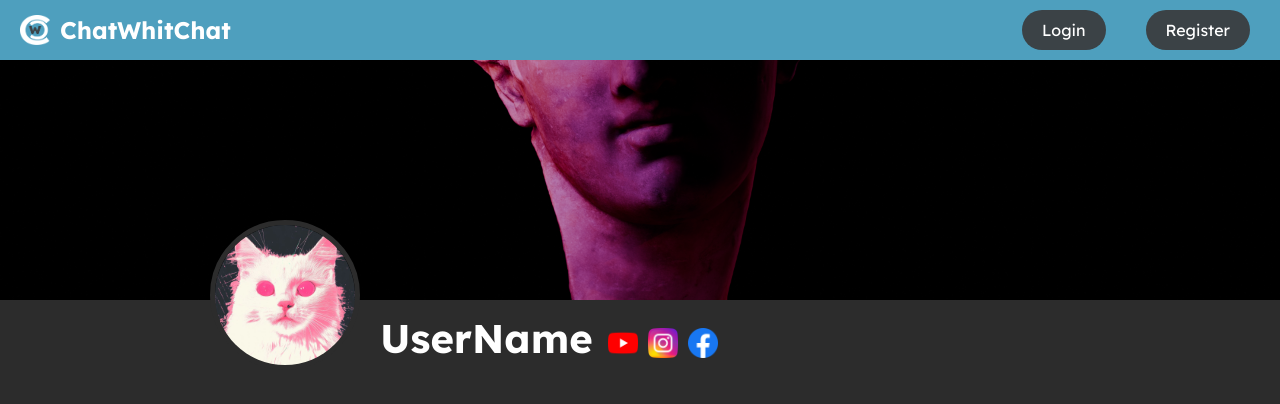
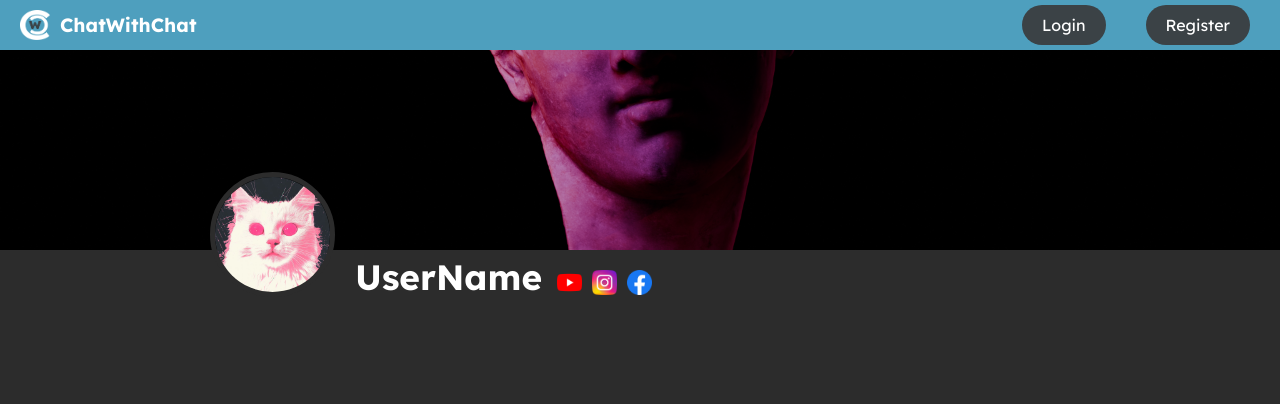
Before and after one commit to Spherelim/ChatWhitChat, a React (Vite) app: page /perfil in a window 1280 px wide. Shown: the top 404 px of the page. Built offline with nearby package versions, Linux system fonts and the light colour scheme; no server answers.

Commit message:
ui:Actualizar diseño
- se actualizo el diseño al tamaño original

se estaban haciendo pruevas con el zoom al 75%, ahora se corrigio el zoom y se ajusto al 100% de zoom

```diff
--- a/index.html
+++ b/index.html
@@ -4,7 +4,7 @@
     <meta charset="UTF-8" />
     <link rel="icon" type="image/svg+xml" href="/public/CwC_2.png" />
     <meta name="viewport" content="width=device-width, initial-scale=1.0" />
-    <title>ChatWhitChat</title>
+    <title>ChatWithChat</title>
   </head>
   <body>
     <div id="root"></div>
--- a/src/includes/NavBar.jsx
+++ b/src/includes/NavBar.jsx
@@ -83,7 +83,7 @@ export default function NavBar() {
                 <img src="/public/CwC_Hover_1.png" alt="Logo" className='navbar-logo-img' />
                 {/* Nombre de la pagina */}
                 <h1 className='navbar-logo'>
-                    ChatWhitChat
+                    ChatWithChat
                 </h1>
             </div>
             {/* visualizacion de botones dependiendo si esta logueado o no */}
--- a/src/style/Menu.css
+++ b/src/style/Menu.css
@@ -14,13 +14,13 @@
 }
 
 .form-title{
-    font-size: 2rem;
+    font-size: 1.9rem;
     font-weight: bold;
     user-select: none;
 }
 
 .Bienvenida{
-    font-size: 1.5rem;
+    font-size: 1.2rem;
     margin-top: 20px;
     cursor: default;
     Transition: all 0.3s ease-in-out;
@@ -34,8 +34,8 @@
 }
 
 .menu-logo{
-    width: 150px;
-    height: 150px;
+    width: 125px;
+    height: 125px;
     margin-bottom: 20px;
     transition: all 0.5s ;
 }
--- a/src/style/Perfil.css
+++ b/src/style/Perfil.css
@@ -23,7 +23,7 @@
 
 .banner-container{
     width: 100%;
-    height: 300px;
+    height: 250px;
     overflow: hidden;
     position: relative;
     transition: all 0.3s ease;
@@ -63,8 +63,8 @@
 }
 
 .foto-perfil{
-    width: 150px;
-    height: 150px;
+    width: 125px;
+    height: 125px;
     border-radius: 50%;
     border: 5px solid rgb(44, 44, 44);
     background-color: #2a475e;
@@ -104,7 +104,7 @@
 }
 
 .username {
-    font-size: 2.5rem;
+    font-size: 2.2rem;
     color: white;
     margin-bottom: 5px;
     /* text-shadow: 2px 2px 4px rgba(0,0,0,0.5); */
@@ -113,7 +113,7 @@
 }
 
 .bio {
-    font-size: 1rem;
+    font-size: 0.8rem;
     color: #c6d4df;
     font-style: italic;
     user-select: none;
@@ -127,8 +127,8 @@
 }
 
 .Social-Media img{
-    width: 30px;
-    height: 30px;
+    width: 25px;
+    height: 25px;
     margin-top: 10px;
     cursor: pointer;
     transition: all 0.2s ease;
--- a/src/style/components/DropdownMenu.css
+++ b/src/style/components/DropdownMenu.css
@@ -28,7 +28,7 @@
     top: 110%;
     right: 0;
     background: linear-gradient(135deg, #1e1e2e 0%, #2a2a3a 100%);
-    min-width: 280px;
+    min-width: 260px;
     border-radius: 12px;
     box-shadow: 0 10px 25px rgba(0, 0, 0, 0.3);
     overflow: hidden;
@@ -50,37 +50,43 @@
 
 /* Cabecera del dropdown */
 .dropdown-header {
-    padding: 16px;
+    padding: 10px;
     display: flex;
     align-items: center;
     gap: 12px;
-    background: rgba(0, 0, 0, 0.2);
+    background: #4e9ebe48;
 }
 
 .dropdown-avatar {
-    width: 48px;
-    height: 48px;
+    width: 45px;
+    height: 45px;
     border-radius: 50%;
     object-fit: cover;
     border: 2px solid #4a90e2;
+
+    transition: all 0.3s ease;
 }
 
 .dropdown-user-info {
     display: flex;
     flex-direction: column;
-    gap: 4px;
+    gap: 3px;
     flex: 1;
+
+    transition: all 0.3s ease;
 }
 
 .dropdown-username {
     font-weight: 600;
     color: white;
     font-size: 0.95rem;
+    transition: all 0.3s ease;
 }
 
 .dropdown-email {
-    font-size: 0.8rem;
+    font-size: 0.75rem;
     color: #a0a0b0;
+    transition: all 0.3s ease;
 }
 
 /* Divisor */
@@ -93,7 +99,7 @@
 /* Items del dropdown */
 .dropdown-item {
     width: 100%;
-    padding: 12px 16px;
+    padding: 10px 10px;
     display: flex;
     align-items: center;
     gap: 12px;
@@ -103,18 +109,22 @@
     cursor: pointer;
     transition: all 0.2s ease;
     text-align: left;
-    font-size: 0.9rem;
+    font-size: 0.8rem;
+    background: #397597b7;
 }
 
 .dropdown-item:hover {
-    background: rgba(74, 144, 226, 0.2);
+    background: #278dbdd0;
     color: white;
+    transition: all 0.3s ease;
+
 }
 
 .dropdown-icon {
-    width: 20px;
-    height: 20px;
+    width: 18px;
+    height: 18px;
     stroke: currentColor;
+    transition: all 0.3s ease;
 }
 
 /* Responsive */
--- a/src/style/includes/Alerts.css
+++ b/src/style/includes/Alerts.css
@@ -14,7 +14,8 @@
 }
 
 .alert-card {
-    background: linear-gradient(135deg, #1e1e2e 0%, #2a2a3a 100%);
+    /* background: linear-gradient(135deg, #2e2b2b 0%, #494949 100%); */
+    background: rgb(44, 44, 44);
     border-radius: 20px;
     padding: 25px 30px;
     min-width: 320px;
--- a/src/style/includes/NavBar.css
+++ b/src/style/includes/NavBar.css
@@ -7,7 +7,7 @@
 
 .navbar{
     width: 100%;
-    height: 60px;
+    height: 50px;
     background-color: #4e9fbe;
     display: flex;
     justify-content: space-between;
@@ -21,10 +21,11 @@
     right: 0;
     z-index: 1000;
 
+    transition: all 0.3s ease;
 }
 
 .navbar-logo{
-    font-size: 1.5rem;
+    font-size: 1.2rem;
     font-weight: bold;
     color: white;
     transition: color 0.3s ease;
```
